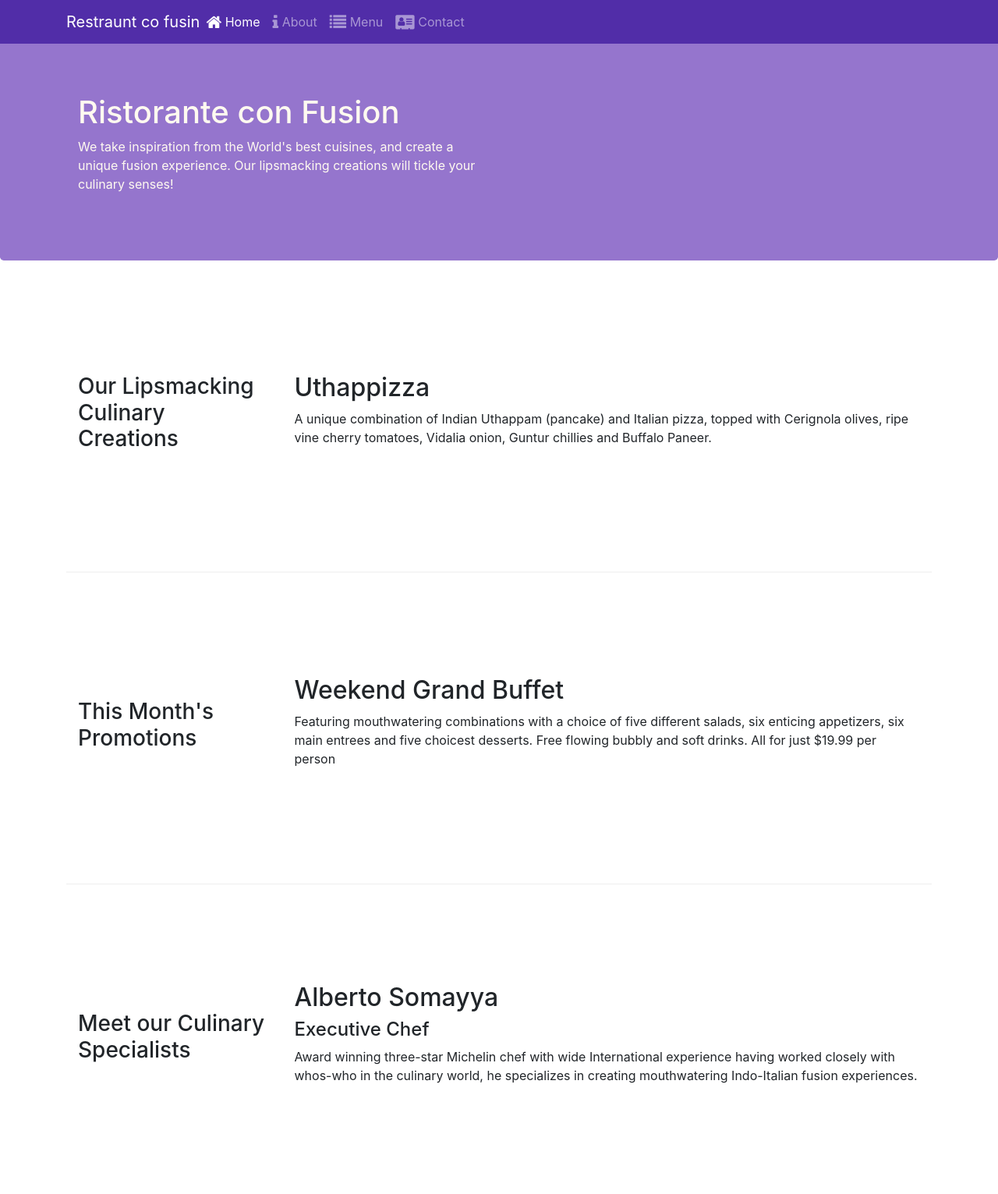
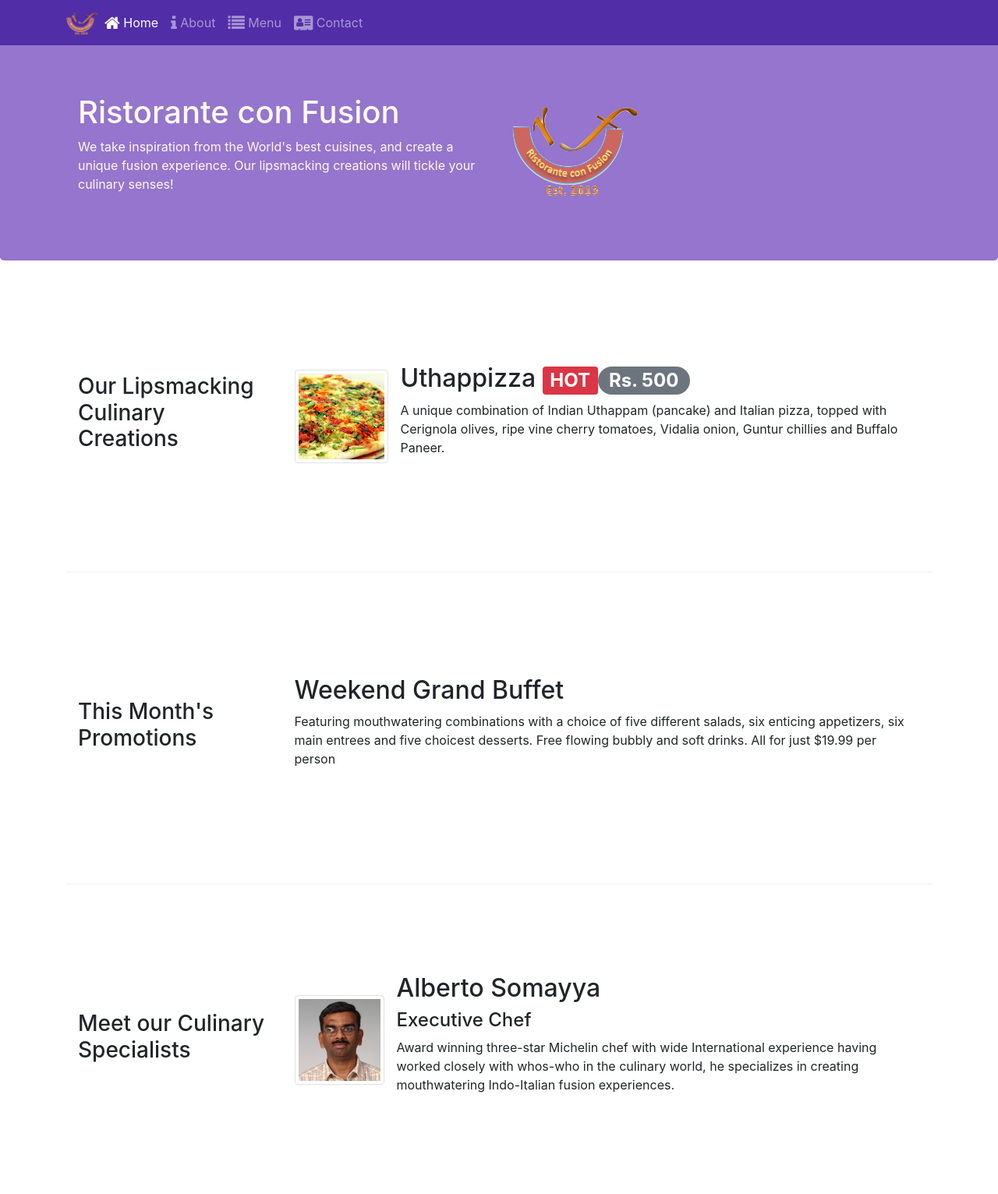
Before and after one commit to VishalShivhare27/Confusion-Bootstrap-, a website: page index.html in a window 1280 px wide. Shown: the top 1531 px of the page at 78% size. Drawn offline with nearby package versions, Linux system fonts and the light colour scheme.

Commit message:
added description and badges

```diff
--- a/index.html
+++ b/index.html
@@ -22,7 +22,7 @@
                 <span class="navbar-toggler-icon"></span>
 
             </button>
-            <a class="navbar-brand mr-auto" href="#">Restraunt co fusin</a>
+            <a class="navbar-brand mr-auto" href="#"><img src="img/logo.png" height="30" width="41"></a>
             <div class="collapse navbar-collapse" id="Navbar">
                 <ul class="navbar-nav mr-auto">
                     <li class="nav-item active"><a class="nav-link" href="#"><span class="fa fa-home fa-lg"></span> Home</a> </li>
@@ -44,7 +44,8 @@
                     <h1>Ristorante con Fusion</h1>
                     <p>We take inspiration from the World's best cuisines, and create a unique fusion experience. Our lipsmacking creations will tickle your culinary senses!</p>
                 </div>
-                <div class="col-12 col-sm">
+                <div class="col-12 col-sm align-self-center">
+                    <img src="img/logo.png" class="img-fluid">
                 </div>
             </div>
         </div>
@@ -56,9 +57,17 @@
                 <h3>Our Lipsmacking Culinary Creations</h3>
             </div>
             <div class="col col-sm col-md">
-                <h2>Uthappizza</h2>
-                <p>A unique combination of Indian Uthappam (pancake) and Italian pizza, topped with Cerignola olives, ripe vine cherry tomatoes, Vidalia onion, Guntur chillies and Buffalo Paneer.</p>
-            </div>
+                <div class="media">
+                    <img class="d-flex mr-3 img-thumbnail align-self-center"
+                                src="img/uthappizza.png" alt="uthapizza">
+                                <div class="media-body">
+                                    <h2 class="mt-0">Uthappizza <span class="badge badge-danger">HOT</span><span class="badge badge-pill badge-secondary"> Rs. 500</span></h2>
+                                    <p>A unique combination of Indian Uthappam (pancake) and Italian pizza, topped with Cerignola olives, ripe vine cherry tomatoes, Vidalia onion, Guntur chillies and Buffalo Paneer.</p>
+
+                                </div>
+
+                </div>
+               </div>
         </div>
 
 
@@ -77,10 +86,17 @@
                 <h3>Meet our Culinary Specialists</h3>
             </div>
             <div class="col col-sm col-md">
-                <h2>Alberto Somayya</h2>
-                <h4>Executive Chef</h4>
-                <p>Award winning three-star Michelin chef with wide International experience having worked closely with whos-who in the culinary world, he specializes in creating mouthwatering Indo-Italian fusion experiences. </p>
-            </div>
+                <div class="media">
+                    <img class="d-flex mr-3 img-thumbnail align-self-center"
+                                src="img/alberto.png" alt="alberto">
+                                <div class="media-body">
+                                    <h2 class="mt-0">Alberto Somayya</h2>
+                                    <h4>Executive Chef</h4>
+                                    <p>Award winning three-star Michelin chef with wide International experience having worked closely with whos-who in the culinary world, he specializes in creating mouthwatering Indo-Italian fusion experiences. </p>
+
+                                </div>
+                </div>
+               </div>
         </div>
     </div>
 
```
Also changed, not shown: aboutus.html (+3 -2 lines), contactus.html (+3 -2 lines), img/alberto.png (added), img/buffet.png (added), img/logo.png (added), img/uthappizza.png (added), 1 other file.
